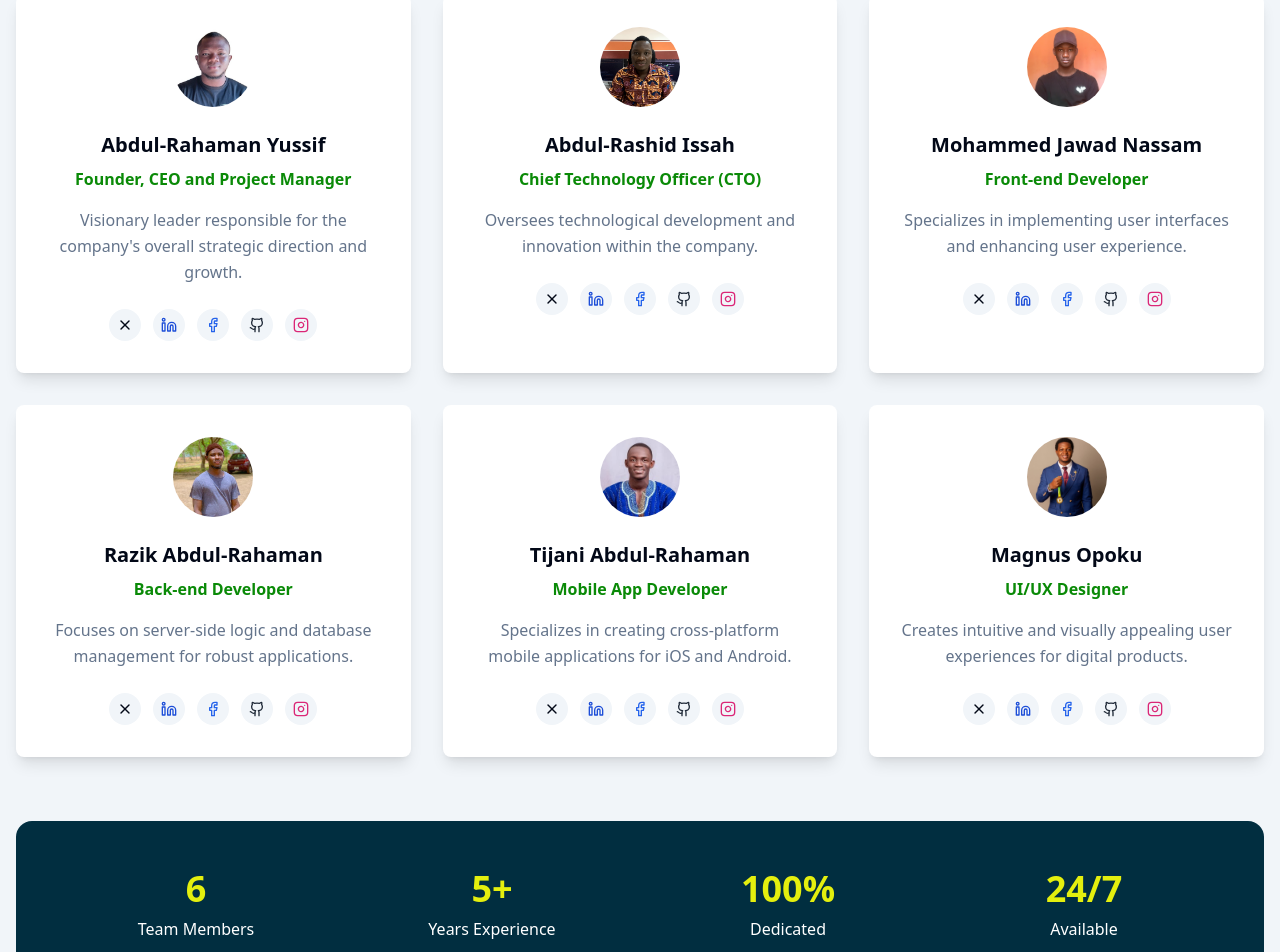
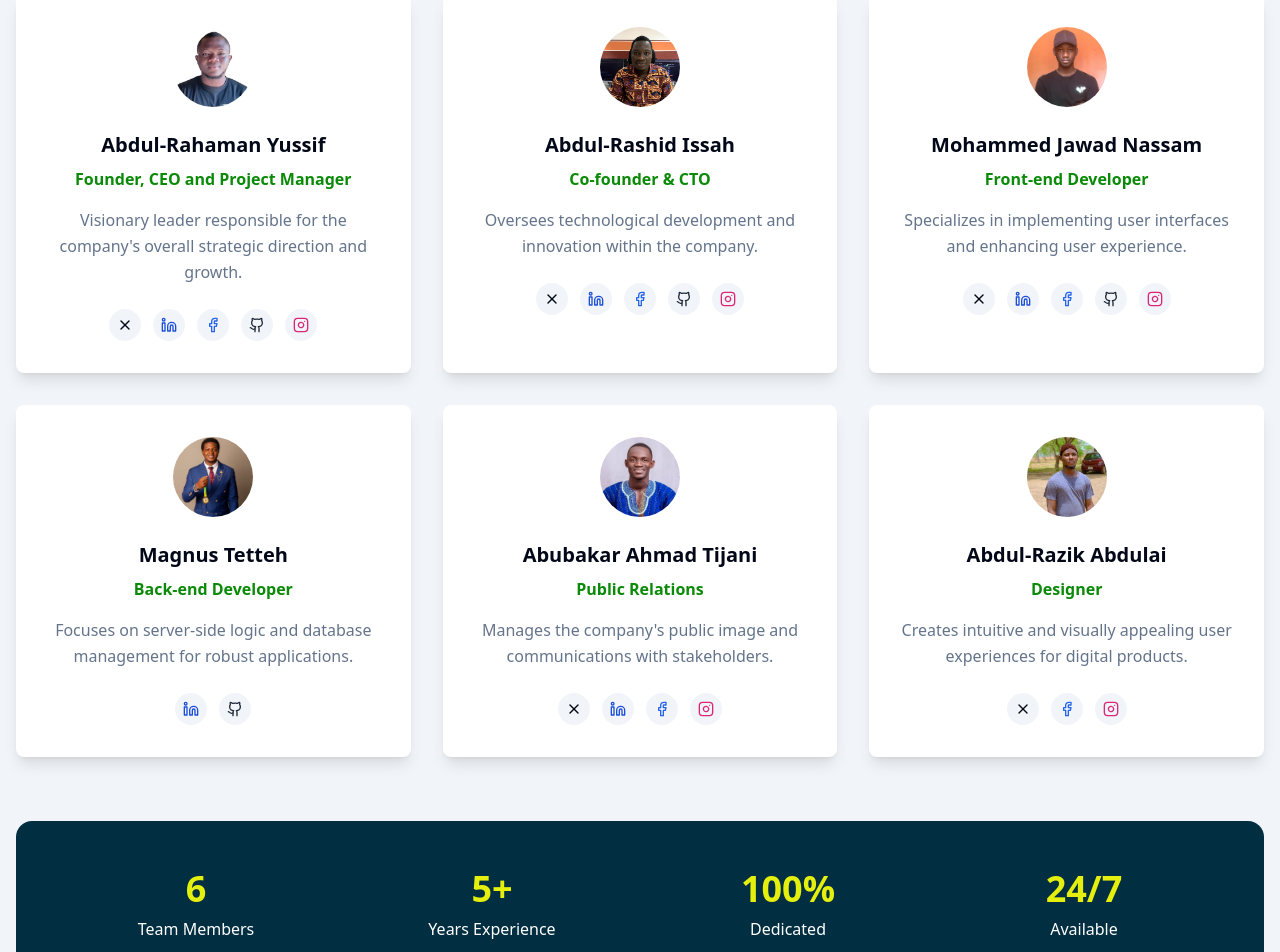
Before and after one commit to YUSSIF62/tuuliservicesgh, a React (Vite) app: page / in a window 1280 px wide. Shown: the part 5315-6267 px from the top of the page. Built offline with nearby package versions, Linux system fonts and the light colour scheme.

Commit message:
Update TeamSection component with new team member details, including role changes and updated social media links for accuracy and relevance.

```diff
--- a/src/components/TeamSection.tsx
+++ b/src/components/TeamSection.tsx
@@ -39,7 +39,7 @@ const TeamSection = () => {
     },
     {
       name: "Abdul-Rashid Issah",
-      role: "Chief Technology Officer (CTO)",
+      role: "Co-founder & CTO",
       description: "Oversees technological development and innovation within the company.",
       image: "/images/rashid.jpg",
       socialLinks: [
@@ -104,64 +104,45 @@ const TeamSection = () => {
       ]
     },
     {
-      name: "Razik Abdul-Rahaman",
+      name: "Magnus Tetteh",
       role: "Back-end Developer",
       description: "Focuses on server-side logic and database management for robust applications.",
-      image: "/images/razik.jpg",
+      image: "/images/magnus.jpg",
       socialLinks: [
         {
-          icon: X,
-          url: "https://x.com/razik_abdul",
-          color: "text-foreground hover:text-muted-foreground"
-        },
-        {
           icon: Linkedin,
-          url: "https://www.linkedin.com/in/razik-abdul-rahaman/",
+          url: "https://www.linkedin.com/in/magnus-tetteh-b1b208213/",
           color: "text-blue-700 hover:text-blue-800"
-        },
-        {
-          icon: Facebook,
-          url: "https://www.facebook.com/razik.abdulrahaman",
-          color: "text-blue-600 hover:text-blue-700"
         },
         {
           icon: Github,
           url: "https://github.com/razikabdul",
           color: "text-gray-800 hover:text-gray-900"
         },
-        {
-          icon: Instagram,
-          url: "https://www.instagram.com/razik_abdul/",
-          color: "text-pink-600 hover:text-pink-700"
-        }
       ]
     },
     {
-      name: "Tijani Abdul-Rahaman",
-      role: "Mobile App Developer",
-      description: "Specializes in creating cross-platform mobile applications for iOS and Android.",
+      name: "Abubakar Ahmad Tijani",
+      role: "Public Relations",
+      description: "Manages the company's public image and communications with stakeholders.",
       image: "/images/tijani.jpg",
       socialLinks: [
         {
           icon: X,
-          url: "https://x.com/tijani_abdul",
+          url: "https://x.com/AbuAhmadTijani",
           color: "text-foreground hover:text-muted-foreground"
         },
         {
           icon: Linkedin,
-          url: "https://www.linkedin.com/in/tijani-abdul-rahaman/",
+          url: "https://www.linkedin.com/in/ahmad-tijani-abubakari/",
           color: "text-blue-700 hover:text-blue-800"
         },
         {
           icon: Facebook,
-          url: "https://www.facebook.com/tijani.abdulrahaman",
+          url: "https://www.facebook.com/tijay.smart",
           color: "text-blue-600 hover:text-blue-700"
         },
-        {
-          icon: Github,
-          url: "https://github.com/tijaniabdul",
-          color: "text-gray-800 hover:text-gray-900"
-        },
+
         {
           icon: Instagram,
           url: "https://www.instagram.com/tijani_abdul/",
@@ -170,34 +151,24 @@ const TeamSection = () => {
       ]
     },
     {
-      name: "Magnus Opoku",
-      role: "UI/UX Designer",
+      name: "Abdul-Razik Abdulai",
+      role: "Designer",
       description: "Creates intuitive and visually appealing user experiences for digital products.",
-      image: "/images/magnus.jpg",
+      image: "/images/razik.jpg",
       socialLinks: [
         {
           icon: X,
-          url: "https://x.com/magnus_opoku",
+          url: "https://x.com/iRazikGraphix",
           color: "text-foreground hover:text-muted-foreground"
         },
         {
-          icon: Linkedin,
-          url: "https://www.linkedin.com/in/magnus-opoku/",
-          color: "text-blue-700 hover:text-blue-800"
-        },
-        {
           icon: Facebook,
-          url: "https://www.facebook.com/magnus.opoku",
+          url: "https://www.facebook.com/abdul.razik.280358",
           color: "text-blue-600 hover:text-blue-700"
         },
         {
-          icon: Github,
-          url: "https://github.com/magnusopoku",
-          color: "text-gray-800 hover:text-gray-900"
-        },
-        {
           icon: Instagram,
-          url: "https://www.instagram.com/magnus_opoku/",
+          url: "https://www.instagram.com/abdul_razik_design/#",
           color: "text-pink-600 hover:text-pink-700"
         }
       ]
```
